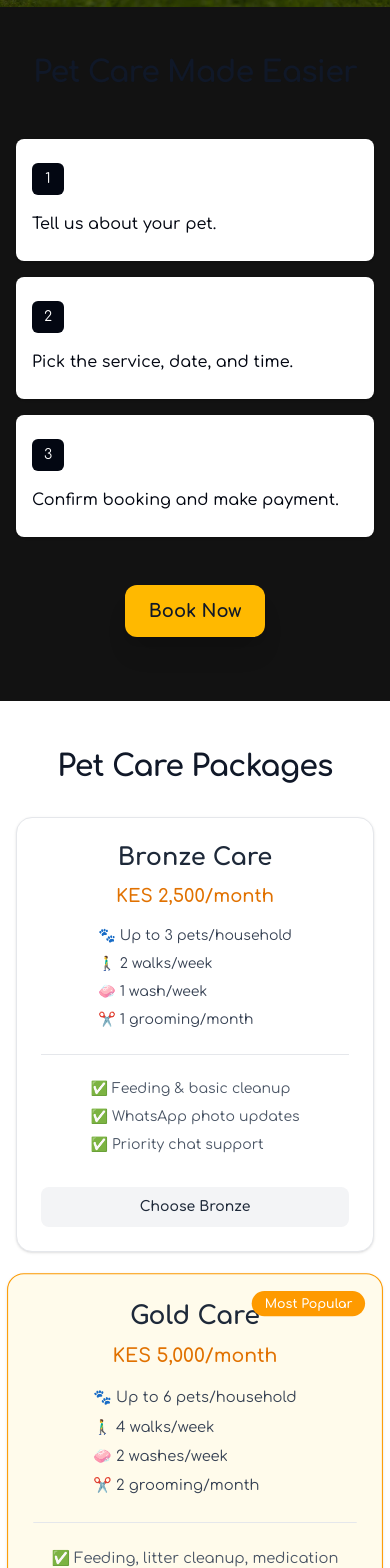
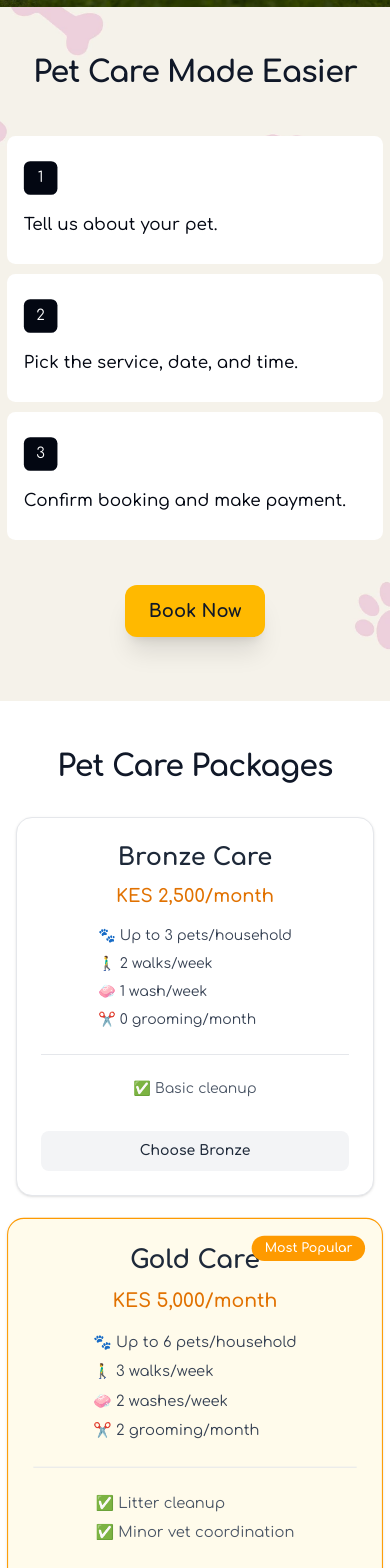
Before and after one commit to madgenius1/dianipetcare, a Next.js app in the folder frontend/: page / in a window 390 px wide. Shown: the part 2897-4465 px from the top of the page. Built offline with nearby package versions, Linux system fonts and the light colour scheme.

Commit message:
Modified CTA, Hero, HowItWorks, and Pricing

```diff
--- a/frontend/src/app/components/landing/CTA.tsx
+++ b/frontend/src/app/components/landing/CTA.tsx
@@ -1,14 +1,90 @@
+import Image from "next/image"
+import Link from "next/link"
+import { IoMailOutline, IoLocationOutline, IoPhonePortraitOutline } from "react-icons/io5";
 
 
+// type ContactLink = {
+//     url: string;
+//     title: string;
+//     icon: React.ElementType;
+//     label: string;
+// }
 
+const contactLinks = [
+    {
+        url: "mailto:book@dianipetcare.com",
+        title: "book@dianipetcare.com",
+        icon: <IoMailOutline size={20} className="text-blue-600" />,
+        label: "Email Diani Pet Care"
+    },
+    {
+        url: "tel:+254712345678",
+        title: "+254 712 345 678",
+        icon: <IoPhonePortraitOutline size={20} className="text-blue-600" />,
+        label: "Call Diani Pet Care"
+    },
+    {
+        url: "https://shorturl.at/X6uS1",
+        title: "Diani Beach, Ukunda",
+        icon: <IoLocationOutline size={20} className="text-blue-600" />,
+        label: "Diani Pet Care Location"
+    },
+];
 
-export default function CTA() {
+export default function AboutUsContact() {
     return (
-        <section className="min-h-screen">
-            <div className="flex items-center justify-center text-center">
-                <h3 className="text-3xl font-medium text-gray-950">
-                    Call to Action
-                </h3>
+        <section className="py-16 md:py-24 bg-gray-50" aria-label="About Diani Pet Care and Contact Information">
+            <div className="max-w-screen-xl mx-auto px-4 sm:px-6 lg:px-8">
+                <h2 className="text-3xl sm:text-4xl font-extrabold text-gray-900 mb-8 md:mb-12 text-center tracking-tight">
+                    About Diani Pet Care
+                </h2>
+                <div className="grid lg:grid-cols-2 gap-12 items-start">
+                    <div className="space-y-6">
+                        <p className="text-lg text-gray-800 leading-relaxed">
+                            <span className="font-semibold">Diani Pet Care</span> is a trusted and passionate pet care service provider in Diani Beach, Ukunda, Kenya. We offer a comprehensive range of services including
+                            <span className="font-medium"> dog training</span>, <span className="font-medium"> daycare sitting</span>,
+                            <span className="font-medium"> boarding</span>, <span className="font-medium"> pet walking</span>,
+                            and other fun-filled activities for pets.
+                        </p>
+                        <p className="text-lg text-gray-800 leading-relaxed">
+                            Starting informally and building on deep insight and experience, we now have over three years of collective experience in the industry. We are dedicated to our core mission of creating a safe, nurturing, and enriching environment for every pet under our care.
+                        </p>
+
+                        <div className="mt-8 p-6 bg-white shadow-lg rounded-xl border border-blue-100">
+                            <h3 className="text-xl font-bold text-blue-700 mb-4">
+                                Ready to Book? Reach Out!
+                            </h3>
+                            <ul className="space-y-4">
+                                {contactLinks.map((link, index) => {
+                                    return (
+                                        <li key={index} className="flex items-center gap-2 ">
+                                            {link.icon}
+                                            <Link
+                                                href={link.url}
+                                                aria-label={link.label}
+                                                className="text-gray-900 font-medium hover:text-blue-600 transition duration-150 ease-in-out underline-offset-4 hover:underline"
+                                            >
+                                                {link.title}
+                                            </Link>
+                                        </li>
+                                    );
+                                })}
+                            </ul>
+                        </div>
+                    </div>
+
+                    {/* 3. Image Block */}
+                    <div className="relative w-full h-[400px] lg:h-full lg:min-h-[500px] rounded-xl overflow-hidden shadow-2xl">
+                        <Image
+                            src="/contactdog.webp"
+                            alt="A happy dog being groomed or cared for by Diani Pet Care staff"
+                            fill
+                            className="object-cover"
+                            sizes="(max-width: 1024px) 100vw, 50vw"
+                            priority={true}
+                        />
+                    </div>
+                </div>
             </div>
         </section>
     )
--- a/frontend/src/app/components/landing/Hero.tsx
+++ b/frontend/src/app/components/landing/Hero.tsx
@@ -3,7 +3,7 @@ import Link from "next/link";
 
 export default function Hero() {
     return (
-        <section className="relative flex items-center justify-center min-h-screen bg-[url(/bg.webp)] lg:bg-[url(/lgbg.webp)] md:bg-[url(/lgbg.webp)]  bg-cover bg-center bg-no-repeat ">
+        <section className="relative flex items-center justify-center min-h-screen bg-[url(/bg.webp)] bg-cover bg-center bg-no-repeat ">
             <div className="absolute inset-0 bg-gray-100 opacity-20"></div>
 
             <div className="relative z-10 max-w-screen-xl container mx-auto px-4 py-16 sm:px-6 lg:px-8 lg:py-24">
--- a/frontend/src/app/components/landing/HowItWorks.tsx
+++ b/frontend/src/app/components/landing/HowItWorks.tsx
@@ -12,7 +12,7 @@ const petdetails =
 
 export default function HowItWorks() {
     return (
-        <section className="py-12 md:py-16 lg:py-20">
+        <section className="py-12 md:py-16 lg:py-20 bg-[url(/bg.webp)] bg-cover bg-center bg-no-repeat">
             <div className="max-w-screen-xl mx-auto px-4 md:px-6 lg:px-8">
                 <h2 className="text-3xl sm:text-4xl font-extrabold text-gray-900 mb-8 md:mb-12 text-center tracking-tight">
                     Pet Care Made Easier
@@ -20,7 +20,7 @@ export default function HowItWorks() {
 
                 <div className="lg:py-6 py-4 grid lg:grid-cols-3 grid-cols-1 lg:gap-8 gap-4">
                     {petdetails.map((detail, index) => (
-                        <div key={index} className="px-4 py-6 rounded-lg bg-white shadow md flex flex-col items-right gap-4">
+                        <div key={index} className="px-4 py-6 rounded-lg bg-white hover:shadow-xl transition-all duration-300 scale-105 flex flex-col items-right gap-4">
                             <div className="bg-gray-950 rounded-md p-2 w-8 h-8 flex items-center justify-center">
                                 <h2 className="text-white text-sm">{detail.number}</h2>
                             </div>
--- a/frontend/src/app/components/landing/Pricing.tsx
+++ b/frontend/src/app/components/landing/Pricing.tsx
@@ -7,11 +7,9 @@ export default function Pricing() {
             pets: "Up to 3 pets/household",
             walks: "2 walks/week",
             washes: "1 wash/week",
-            grooming: "1 grooming/month",
+            grooming: "0 grooming/month",
             includes: [
-                "Feeding & basic cleanup",
-                "WhatsApp photo updates",
-                "Priority chat support",
+                "Basic cleanup",
             ],
         },
         {
@@ -19,12 +17,11 @@ export default function Pricing() {
             name: "Gold Care",
             price: "KES 5,000",
             pets: "Up to 6 pets/household",
-            walks: "4 walks/week",
+            walks: "3 walks/week",
             washes: "2 washes/week",
             grooming: "2 grooming/month",
             includes: [
-                "Feeding, litter cleanup, medication",
-                "Daily updates (WhatsApp + email)",
+                "Litter cleanup",
                 "Minor vet coordination",
             ],
             popular: true,
@@ -33,12 +30,12 @@ export default function Pricing() {
             id: "platinum",
             name: "Platinum Care",
             price: "KES 9,500",
-            pets: "Up to 10 pets/household",
-            walks: "6 walks/week",
+            pets: "Up to 9 pets/household",
+            walks: "5 walks/week",
             washes: "3 washes/week",
-            grooming: "4 grooming/month",
+            grooming: "3 grooming/month",
             includes: [
-                "Feeding, deep cleaning, special diets",
+                "Deep cleaning and litter cleanup",
                 "Full grooming & emergency support",
                 "Pick-up & drop-off service",
                 "Weekly health reports",
@@ -84,11 +81,11 @@ export default function Pricing() {
                                     <li key={index}>✅ {item}</li>
                                 ))}
                             </ul>
-
+                            {/* Add link to head to checkout page. */}
                             <button
-                                className={`w-full py-2.5 text-sm font-semibold rounded-lg transition ${tier.popular
-                                        ? "bg-amber-500 text-white hover:bg-amber-600"
-                                        : "bg-gray-100 text-gray-800 hover:bg-gray-200"
+                                className={`w-full py-2.5 text-sm font-semibold rounded-lg transition cursor-pointer ${tier.popular
+                                    ? "bg-amber-500 text-white hover:bg-amber-600"
+                                    : "bg-gray-100 text-gray-800 hover:bg-gray-200"
                                     }`}
                             >
                                 Choose {tier.name.split(" ")[0]}
```
Also changed, not shown: frontend/public/contactdog.webp (added), frontend/public/happydog.webp (added).
